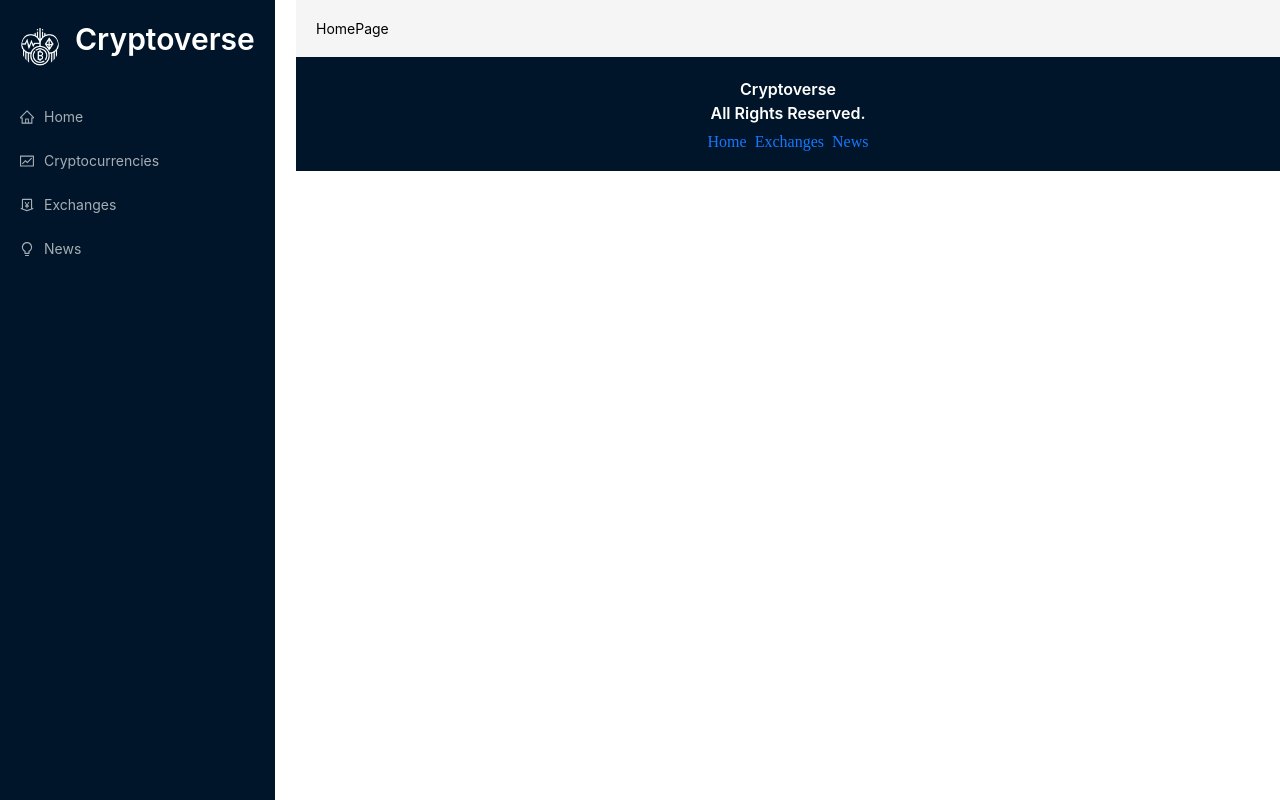
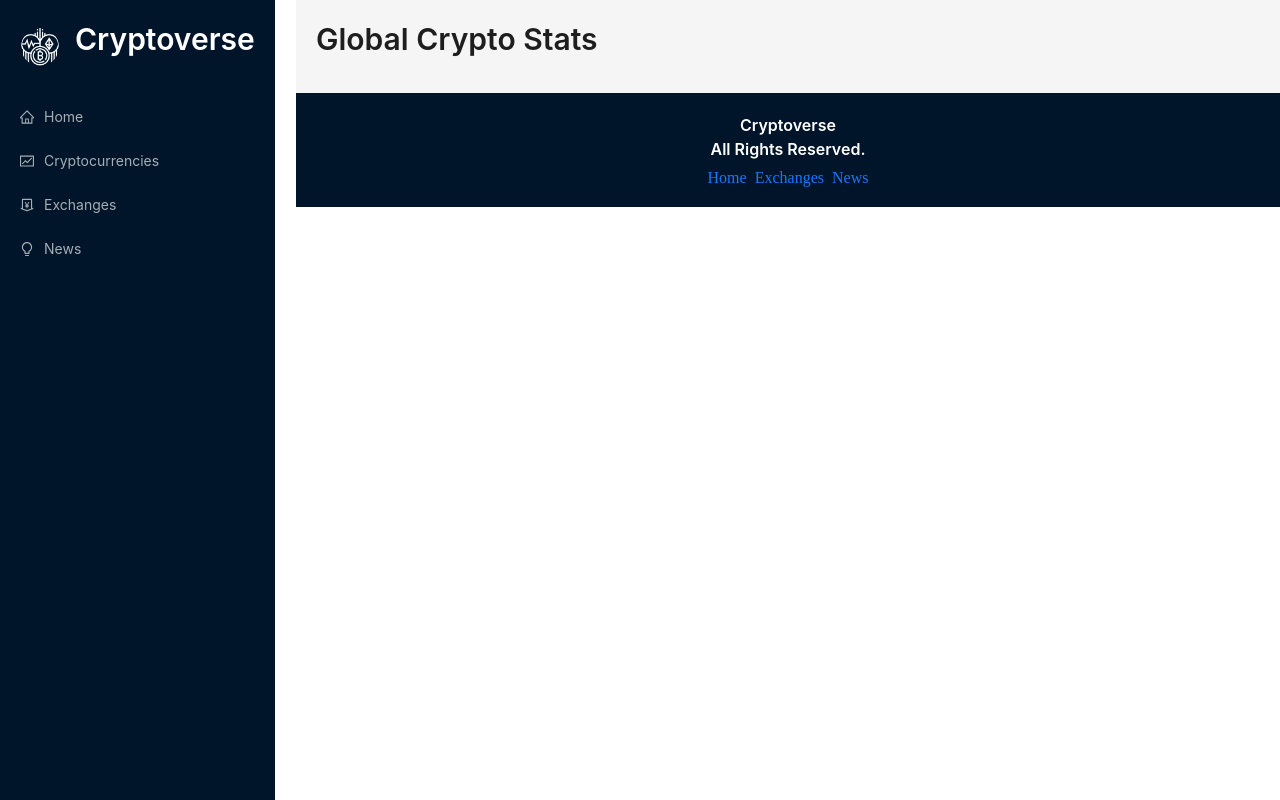
Before and after one commit to Udeme98/Crypto-App, a React (Vite) app: page / in a window 1280 px wide. Built offline with nearby package versions, Linux system fonts and the light colour scheme.

Commit message:
HomePage component

```diff
--- a/src/components/HomePage.jsx
+++ b/src/components/HomePage.jsx
@@ -1,4 +1,16 @@
+import { millify } from "millify";
+import { Link } from "react-router-dom";
+import { Typography, Row, Col, Statistic } from "antd";
+
+const { Title } = Typography;
+
 const HomePage = () => {
-  return <div>HomePage</div>;
+  return (
+    <>
+      <Title level={2} className="heading">
+        Global Crypto Stats
+      </Title>
+    </>
+  );
 };
 export default HomePage;
```
